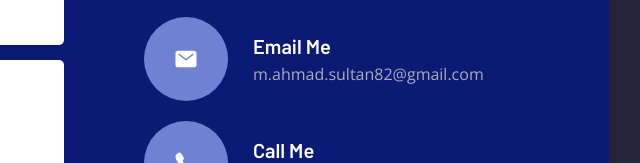
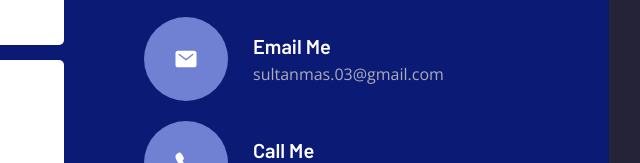
Before and after one commit to ahmadsultan03/Ahmad_Sultan_Portfolio, a plain HTML site: page index.html in a window 1280 px wide. Shown: the part 4616-4779 px from the top of the page, 536-1176 px from the left. Drawn offline with nearby package versions, Linux system fonts and the light colour scheme.

Commit message:
Email changed

```diff
--- a/index.html
+++ b/index.html
@@ -442,7 +442,7 @@
                   <div>
                     <h3 class="contact-item-title">Email Me</h3>
 
-                    <a href="mailto:m.ahmad.sultan82@gmail.com" class="contact-item-link">m.ahmad.sultan82@gmail.com</a>
+                    <a href="mailto:sultanmas.03@gmail.com" class="contact-item-link">sultanmas.03@gmail.com</a>
                   </div>
 
                 </li>
```
